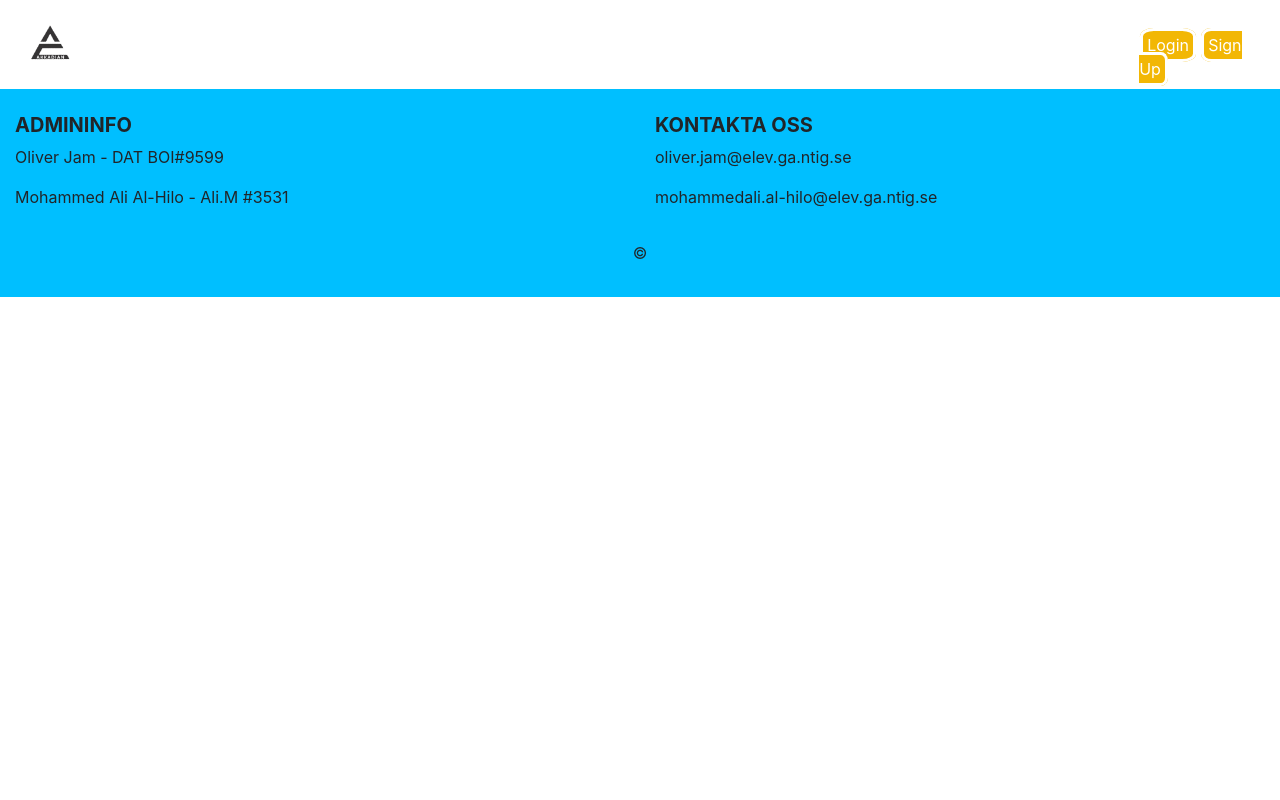
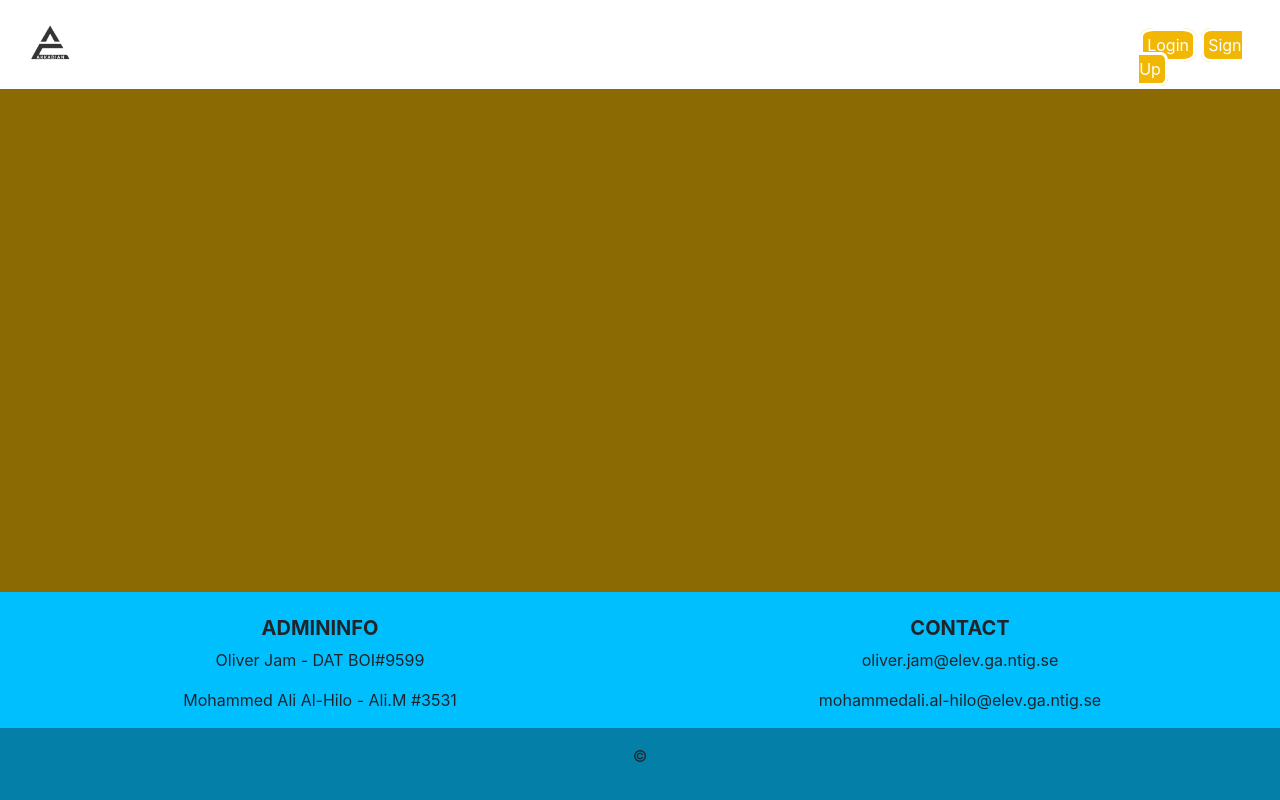
Before and after one commit to LajnaLegenden/tournament-, a PHP site: page /html-php/index.html in a window 1280 px wide. Run offline with PHP 8.4, Linux system fonts and the light colour scheme.

Commit message:
footer update

```diff
--- a/css/footer.css
+++ b/css/footer.css
@@ -1,3 +1,15 @@
 footer {
     background-color: deepskyblue;
+    position: absolute;
+    bottom: 0;
+    left: 0;
+    width: 100%;
 }
+
+.footer-copyright {
+    background-color: rgb(4, 127, 168);
+}
+
+.col-md-6 {
+    text-align: center;
+}
--- a/css/header.css
+++ b/css/header.css
@@ -6,7 +6,7 @@
     margin-top: 2%;
 }
 
-.login {
+.loginbtn {
     padding: 3%;
     margin-left: 1%;
     border: solid;
@@ -16,7 +16,7 @@
     text-decoration: none;
 }
 
-.login:hover {
+.loginbtn:hover {
     background: #F2E205;
     color: black;
     border-radius: 40%;
--- a/css/main.css
+++ b/css/main.css
@@ -1,3 +1,3 @@
-body {
+.body {
     background-color: #8C6A03;
 }
--- a/html-php/index.html
+++ b/html-php/index.html
@@ -12,13 +12,13 @@
     <title>Home</title>
 </head>
 
-<body>
+<body class="body">
     <header>
         <nav class="navbar">
             <img src="../imgs/logo.png" alt="logo" id="logo">
             <div id="log">
-                <a class="login" href="login.php">Login</a>
-                <a class="login" href="signup.php">Sign Up</a>
+                <a class="loginbtn" href="login.php">Login</a>
+                <a class="loginbtn" href="signup.php">Sign Up</a>
             </div>
 
         </nav>
@@ -52,7 +52,7 @@
                 <div class="col-md-6 mb-md-0 mb-3">
 
                     <!-- Content -->
-                    <h5 class="text-uppercase font-weight-bold">Kontakta Oss</h5>
+                    <h5 class="text-uppercase font-weight-bold">Contact</h5>
                     <p>oliver.jam@elev.ga.ntig.se</p>
                     <p>mohammedali.al-hilo@elev.ga.ntig.se</p>
 
```
